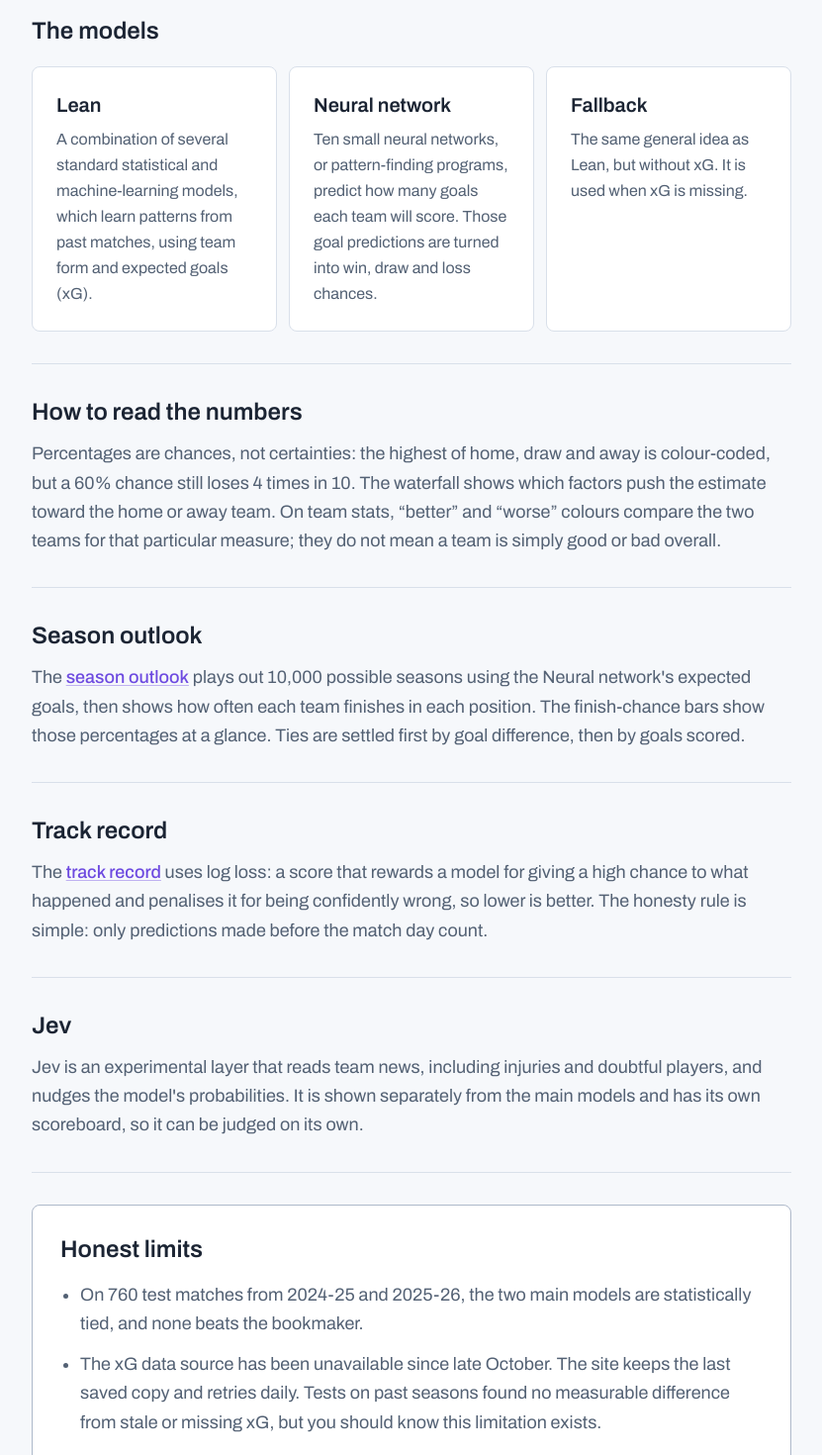
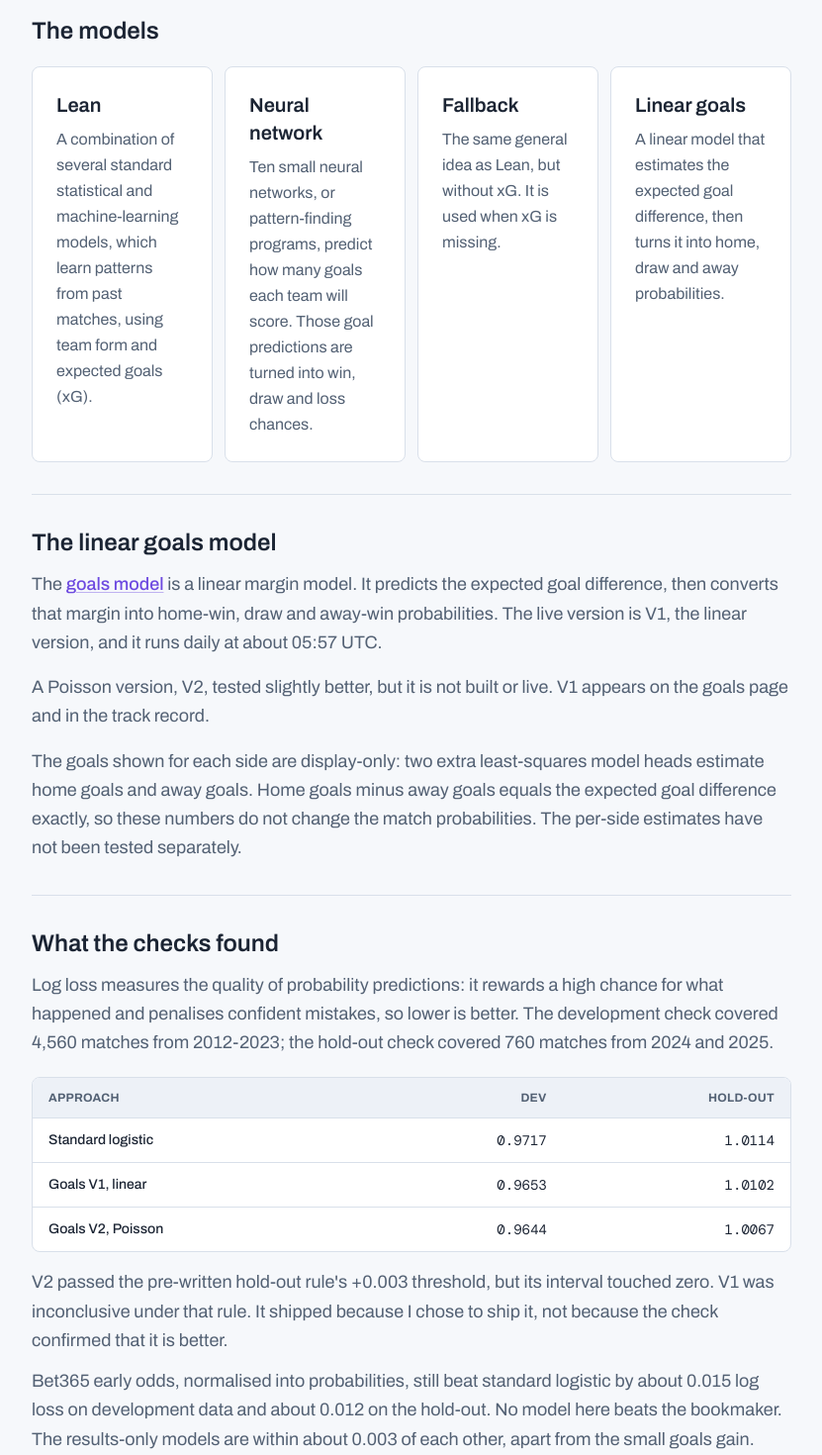
Before and after one commit to shaku8008-max/epl-web, a Next.js app: page /documentation in a window 1280 px wide. Shown: the part 720-2190 px from the top of the page at 99% size, without its empty margins (184-1015 px from the left). Built offline with nearby package versions, Linux system fonts and the light colour scheme; no server answers; the database is empty.

Commit message:
Documentation: goals model, evidence, season-phase null result

```diff
--- a/src/app/documentation/page.tsx
+++ b/src/app/documentation/page.tsx
@@ -23,6 +23,11 @@ const models = [
     name: "Fallback",
     description:
       "The same general idea as Lean, but without xG. It is used when xG is missing.",
+  },
+  {
+    name: "Linear goals",
+    description:
+      "A linear model that estimates the expected goal difference, then turns it into home, draw and away probabilities.",
   },
 ];
 
@@ -64,13 +69,76 @@ export default function DocumentationPage() {
           <h2 id="the-models" className="font-heading text-2xl font-semibold">
             The models
           </h2>
-          <div className="mt-5 grid gap-3 sm:grid-cols-3">
+          <div className="mt-5 grid gap-3 sm:grid-cols-2 lg:grid-cols-4">
             {models.map((model) => (
               <Card key={model.name} variant="white" className="p-5">
                 <h3 className="font-heading text-xl font-semibold">{model.name}</h3>
                 <p className="mt-2 text-base leading-relaxed text-muted">{model.description}</p>
               </Card>
             ))}
+          </div>
+        </section>
+
+        <section className="py-8" aria-labelledby="goals-model">
+          <h2 id="goals-model" className="font-heading text-2xl font-semibold">
+            The linear goals model
+          </h2>
+          <div className="mt-3 space-y-4 leading-relaxed text-muted">
+            <p>
+              The <Link className="font-medium text-accent underline decoration-accent/40 underline-offset-2 hover:text-accent-dark" href="/goals">goals model</Link> is a linear margin model. It predicts the expected goal difference, then converts that margin into home-win, draw and away-win probabilities. The live version is V1, the linear version, and it runs daily at about 05:57 UTC.
+            </p>
+            <p>
+              A Poisson version, V2, tested slightly better, but it is not built or live. V1 appears on the goals page and in the track record.
+            </p>
+            <p>
+              The goals shown for each side are display-only: two extra least-squares model heads estimate home goals and away goals. Home goals minus away goals equals the expected goal difference exactly, so these numbers do not change the match probabilities. The per-side estimates have not been tested separately.
+            </p>
+          </div>
+        </section>
+
+        <section className="py-8" aria-labelledby="goals-evidence">
+          <h2 id="goals-evidence" className="font-heading text-2xl font-semibold">
+            What the checks found
+          </h2>
+          <p className="mt-3 leading-relaxed text-muted">
+            Log loss measures the quality of probability predictions: it rewards a high chance for what happened and penalises confident mistakes, so lower is better. The development check covered 4,560 matches from 2012-2023; the hold-out check covered 760 matches from 2024 and 2025.
+          </p>
+          <div className="mt-5 overflow-x-auto rounded-card border border-border bg-white">
+            <table className="w-full min-w-[26rem] text-left text-sm">
+              <caption className="sr-only">Development and hold-out mean log loss</caption>
+              <thead className="border-b border-border bg-tint text-xs uppercase tracking-wide text-muted">
+                <tr>
+                  <th scope="col" className="px-4 py-3">Approach</th>
+                  <th scope="col" className="px-4 py-3 text-right">Dev</th>
+                  <th scope="col" className="px-4 py-3 text-right">Hold-out</th>
+                </tr>
+              </thead>
+              <tbody className="divide-y divide-border">
+                <tr>
+                  <th scope="row" className="px-4 py-3 font-medium">Standard logistic</th>
+                  <td className="px-4 py-3 text-right font-tabular">0.9717</td>
+                  <td className="px-4 py-3 text-right font-tabular">1.0114</td>
+                </tr>
+                <tr>
+                  <th scope="row" className="px-4 py-3 font-medium">Goals V1, linear</th>
+                  <td className="px-4 py-3 text-right font-tabular">0.9653</td>
+                  <td className="px-4 py-3 text-right font-tabular">1.0102</td>
+                </tr>
+                <tr>
+                  <th scope="row" className="px-4 py-3 font-medium">Goals V2, Poisson</th>
+                  <td className="px-4 py-3 text-right font-tabular">0.9644</td>
+                  <td className="px-4 py-3 text-right font-tabular">1.0067</td>
+                </tr>
+              </tbody>
+            </table>
+          </div>
+          <div className="mt-4 space-y-3 leading-relaxed text-muted">
+            <p>
+              V2 passed the pre-written hold-out rule&apos;s +0.003 threshold, but its interval touched zero. V1 was inconclusive under that rule. It shipped because I chose to ship it, not because the check confirmed that it is better.
+            </p>
+            <p>
+              Bet365 early odds, normalised into probabilities, still beat standard logistic by about 0.015 log loss on development data and about 0.012 on the hold-out. No model here beats the bookmaker. The results-only models are within about 0.003 of each other, apart from the small goals gain.
+            </p>
           </div>
         </section>
 
@@ -110,15 +178,25 @@ export default function DocumentationPage() {
           </p>
         </section>
 
+        <section className="py-8" aria-labelledby="what-did-not-help">
+          <h2 id="what-did-not-help" className="font-heading text-2xl font-semibold">
+            What we tried that did not help
+          </h2>
+          <ul className="mt-4 list-disc space-y-3 pl-5 leading-relaxed text-muted">
+            <li>
+              Splitting each season into early, middle and late periods, about 1,520 matches each, found no detectable phase effect. The bookmaker&apos;s lead was largest early (+0.0214) and smaller late (+0.0137), but the 95% interval for the difference ran from -0.0069 to +0.0222. The test was too coarse to rule out a small effect; this is not proof that the effect is zero.
+            </li>
+          </ul>
+        </section>
+
         <section className="py-8" aria-labelledby="honest-limits">
           <Card variant="white" className="border-rule-strong bg-tint p-6 sm:p-7">
             <h2 id="honest-limits" className="font-heading text-2xl font-semibold">
               Honest limits
             </h2>
             <ul className="mt-4 list-disc space-y-3 pl-5 leading-relaxed text-muted">
-              <li>On 760 test matches from 2024-25 and 2025-26, the two main models are statistically tied, and none beats the bookmaker.</li>
+              <li>The live records are far too small to judge anything: Lean has 26 scored matches and the goals model has none yet.</li>
               <li>The xG data source has been unavailable since late October. The site keeps the last saved copy and retries daily. Tests on past seasons found no measurable difference from stale or missing xG, but you should know this limitation exists.</li>
-              <li>The live track record is still small, so it says little yet.</li>
               <li>The season outlook assumes team strength stays at today&apos;s values and ignores injuries and model error, so extreme percentages are probably overconfident.</li>
               <li>This is a learning project, not betting advice.</li>
             </ul>
```
